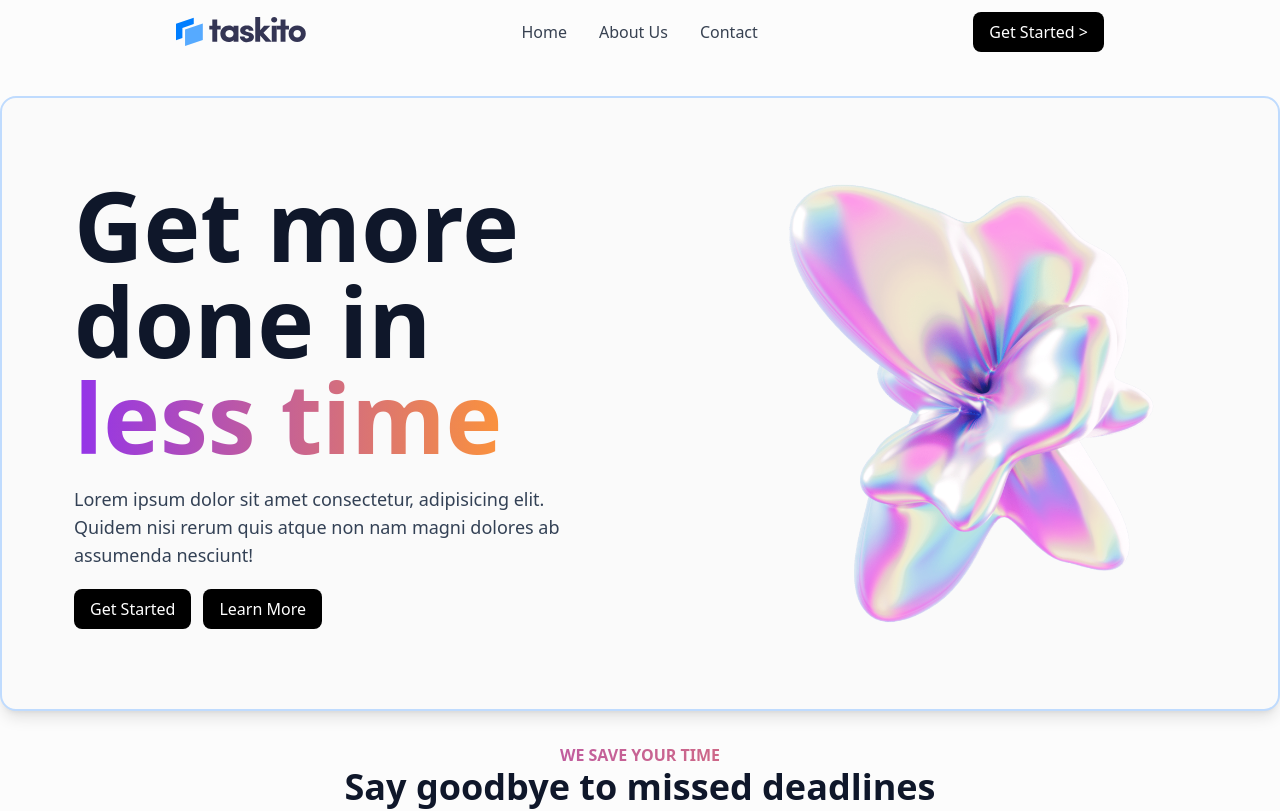
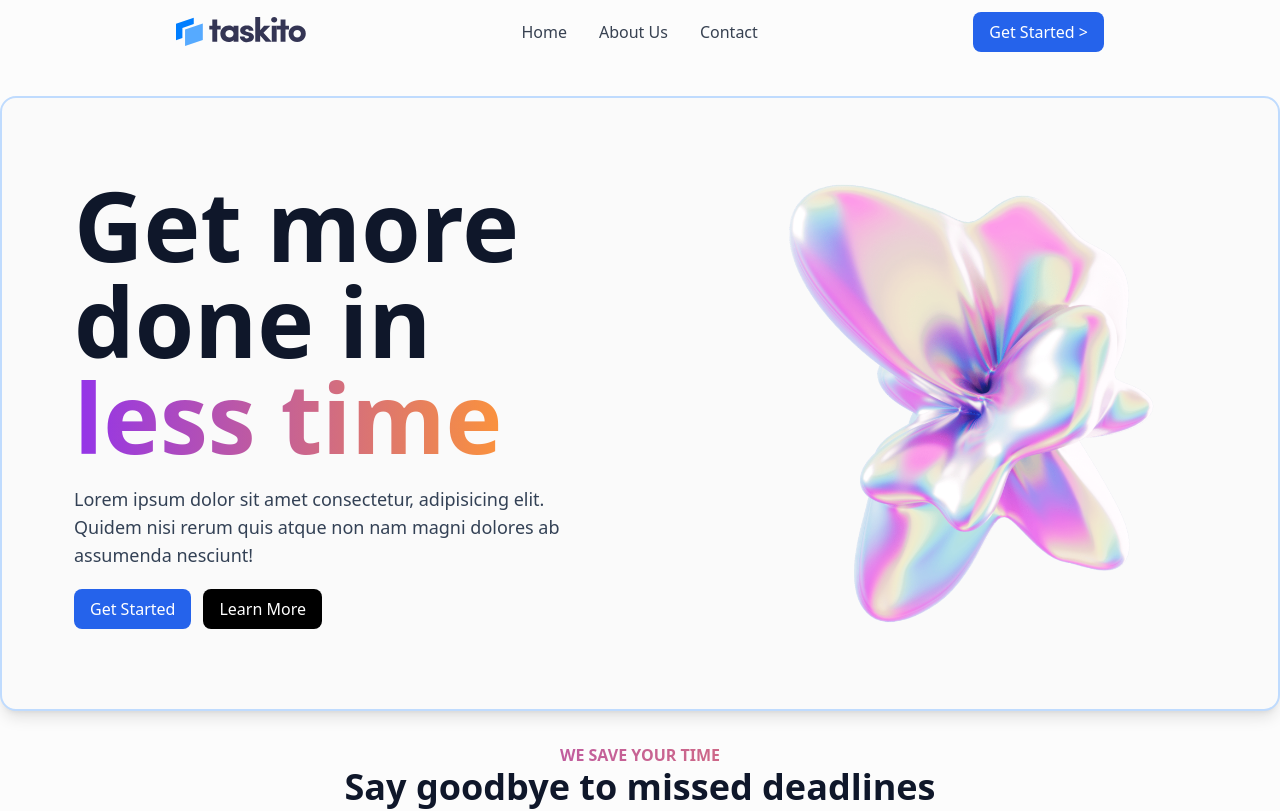
Before and after one commit to melifetaji/taskito-app, a Next.js app: page / in a window 1280 px wide. Shown: the top 811 px of the page. Built offline with nearby package versions, Linux system fonts and the light colour scheme.

Commit message:
Fixed Buttons

```diff
--- a/components/landing/Build.tsx
+++ b/components/landing/Build.tsx
@@ -14,11 +14,8 @@ const Build = (props: Props) => {
           Lorem ipsum dolor sit amet consectetur adipisicing elit. Dolores nemo
           doloremque nam commodi reiciendis. Accusantium?
         </p>
-        <Button
-          className="px-6 py-2 hover:bg-gradient-to-r from-violet-600 to-orange-400 box-border border-2 border-transparent hover:border-violet-700"
-          type="black"
-        >
-          Get started for free
+        <Button className="px-6 py-2 text-lg" type="black" hover={true}>
+          Get started for free &gt;
         </Button>
       </div>
     </div>
--- a/components/landing/Footer.tsx
+++ b/components/landing/Footer.tsx
@@ -5,7 +5,11 @@ type Props = {};
 const Footer = (props: Props) => {
   return (
     <footer>
-      <div className="h-[20vh] bg-black"></div>
+      <div className="bg-black">
+        <h6 className="text-zinc-300 text-center py-4 ">
+          🎉 Meli Fetaji &copy;2023
+        </h6>
+      </div>
     </footer>
   );
 };
--- a/components/landing/Hero.tsx
+++ b/components/landing/Hero.tsx
@@ -7,7 +7,6 @@ type Props = {};
 const Hero = (props: Props) => {
   return (
     <div className="">
-      {/* bg-[url('../public/Hero_1.png') rounded-2xl] */}
       <div className="container mx-auto border-[2px] border-blue-200 bg-neutral-50 shadow-lg rounded-2xl flex flex-col md:flex-row my-8 p-[2em] ">
         <div className="flex justify-center flex-col ml-0 md:ml-10">
           <h1 className="text-6xl font-semibold md:text-8xl text-slate-900">
@@ -24,12 +23,10 @@ const Hero = (props: Props) => {
             nisi rerum quis atque non nam magni dolores ab assumenda nesciunt!
           </p>
           <div className="flex flex-row">
-            <Button type="primary" size="medium" className="mr-3">
+            <Button type="primary" size="medium" className="mr-3" hover={true}>
               Get Started
             </Button>
-            <Button type="secondary" size="medium">
-              Learn More
-            </Button>
+            <Button size="medium">Learn More</Button>
           </div>
         </div>
         <div className="hidden md:block">
--- a/components/utils/Button.tsx
+++ b/components/utils/Button.tsx
@@ -3,25 +3,28 @@ import React from "react";
 type Props = {
   className?: string;
   children: React.ReactNode;
-  type?: "primary" | "secondary" | "black";
+  type?: "primary" | "black";
   size?: "large" | "medium";
+  hover?: boolean;
 };
 
-const Button = ({ children, className, type, size }: Props) => {
+const Button = ({ children, className, type, size, hover }: Props) => {
   let background = "bg-black";
   if (type === "primary") {
-    let background = "bg-blue-600";
-  } else if (type === "secondary") {
-    let background = "bg-gray-600";
+    background = "bg-blue-600";
   }
 
   const btnSize = size === "large" ? "px-8 py-4 text-xl" : "";
   return (
-    <div
-      className={`cursor-pointer max-w-fit inline-block px-4 py-2 ${background} hover:bg-blue-700 rounded-lg text-white ${btnSize} ${className}`}
+    <button
+      className={`cursor-pointer max-w-fit inline-block px-4 py-2 ${background}  rounded-lg text-white ${btnSize} ${
+        hover
+          ? " hover:bg-gradient-to-r from-blue-600 to-violet-800 "
+          : "hover:bg-blue-700"
+      } ${className}`}
     >
       {children}
-    </div>
+    </button>
   );
 };
 
```
